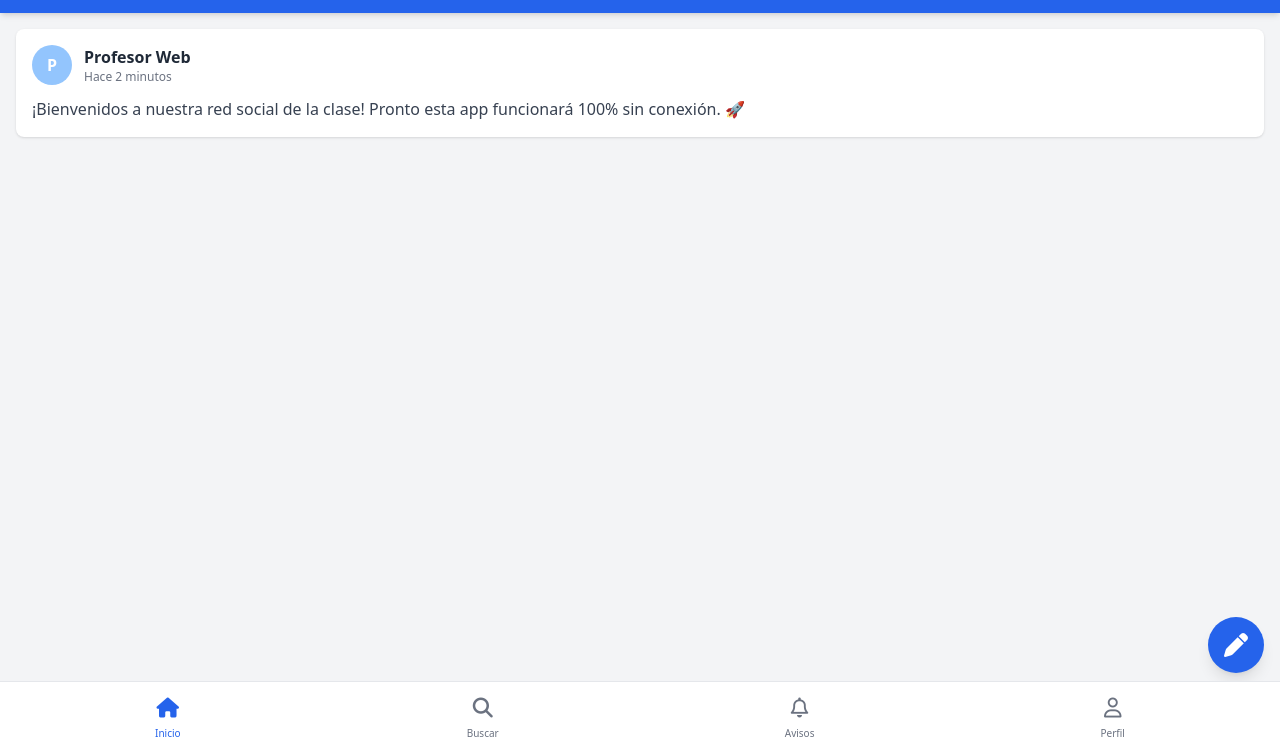
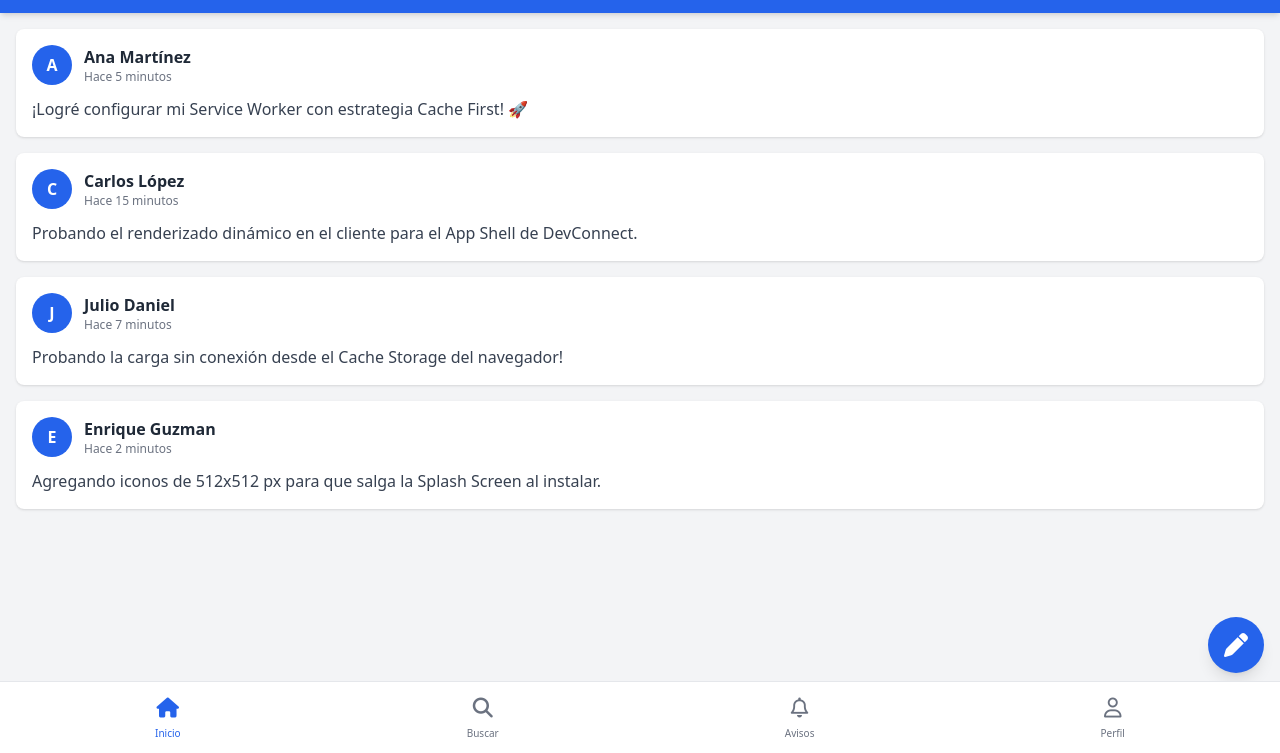
Before and after one commit to Judanubee/web-progresive, a plain HTML site: page index.html in a window 1280 px wide. Shown: the part 47-800 px from the top of the page. Drawn offline with nearby package versions, Linux system fonts and the light colour scheme.

Commit message:
Semana 6: Renderizado dinamico CSR

```diff
--- a/index.html
+++ b/index.html
@@ -16,7 +16,7 @@
 <meta name="theme-color" content="#2563eb">
 
 <!-- Etiqueta especial para asegurar compatibilidad de iconos en dispositivos iOS (Apple) -->
-<link rel="apple-touch-icon" href="im192-192x192.png">
+<link rel="apple-touch-icon" href="im192.png">
 </head>
 <body class="bg-gray-100 h-screen flex flex-col font-sans">
 
--- a/js/app.js
+++ b/js/app.js
@@ -20,3 +20,61 @@ if ('serviceWorker' in navigator) {
 } else {
     console.error('Este navegador no soporta Service Workers.');
 }
+
+// js/app.js - Renderizado Dinámico de Contenido (CSR)
+
+// Simulación de datos dinámicos (en futuras clases vendrán de IndexedDB o una API REST)
+const postsDeEjemplo = [
+    {
+        autor: "Ana Martínez",
+        tiempo: "Hace 5 minutos",
+        contenido: "¡Logré configurar mi Service Worker con estrategia Cache First! 🚀",
+        avatar: "A"
+    },
+    {
+        autor: "Carlos López",
+        tiempo: "Hace 15 minutos",
+        contenido: "Probando el renderizado dinámico en el cliente para el App Shell de DevConnect.",
+        avatar: "C"
+    },
+    {
+        autor: "Julio Daniel",
+        tiempo: "Hace 7 minutos",
+        contenido: "Probando la carga sin conexión desde el Cache Storage del navegador!",
+        avatar: "J"
+    },
+    {
+        autor: "Enrique Guzman",
+        tiempo: "Hace 2 minutos",
+        contenido: "Agregando iconos de 512x512 px para que salga la Splash Screen al instalar.",
+        avatar: "E"
+    }
+];
+
+// Función para renderizar tarjetas HTML en el DOM (Client-Side Rendering)
+function renderizarFeed(posts) {
+    const contenedorFeed = document.getElementById('feed');
+    if (!contenedorFeed) return;
+
+    // Limpiamos el contenedor (o quitamos el spinner de carga)
+    contenedorFeed.innerHTML = '';
+// Generamos el HTML dinámicamente
+posts.forEach(post => {
+    const tarjetaHTML = `
+        <article class="bg-white p-4 rounded-lg shadow mb-4 animate-fade-in">
+            <div class="flex items-center mb-3">
+                <div class="w-10 h-10 rounded-full bg-blue-600 text-white flex items-center justify-center font-bold mr-3">
+                    ${post.avatar}
+                </div>
+                <div>
+                    <h2 class="font-bold text-gray-800">${post.autor}</h2>
+                    <p class="text-xs text-gray-500">${post.tiempo}</p>
+                </div>
+            </div>
+            <p class="text-gray-700">${post.contenido}</p>
+        </article>
+    `;
+    contenedorFeed.innerHTML += tarjetaHTML;
+});
+}
+document.addEventListener('DOMContentLoaded', () => { renderizarFeed(postsDeEjemplo); });// Ejecutamos el renderizado cuando el DOM esté listo
--- a/sw.js
+++ b/sw.js
@@ -6,8 +6,8 @@ const STATIC_ASSETS = [
     '/css/style.css',
     '/js/app.js',
     '/manifest.json',
-    '/images/im192.png',
-    '/images/im512.png',
+    '/images/im192.jpg',
+    '/images/im512.jpg',
 ];
 
 // FASE DE INSTALACIÓN (Precaché del App Shell)
```
Also changed, not shown: images/icon-192x192.png (added), images/icon-512x512.png (added), images/im192.png (deleted), images/im512.png (deleted), manifest.json, 1 other file.
